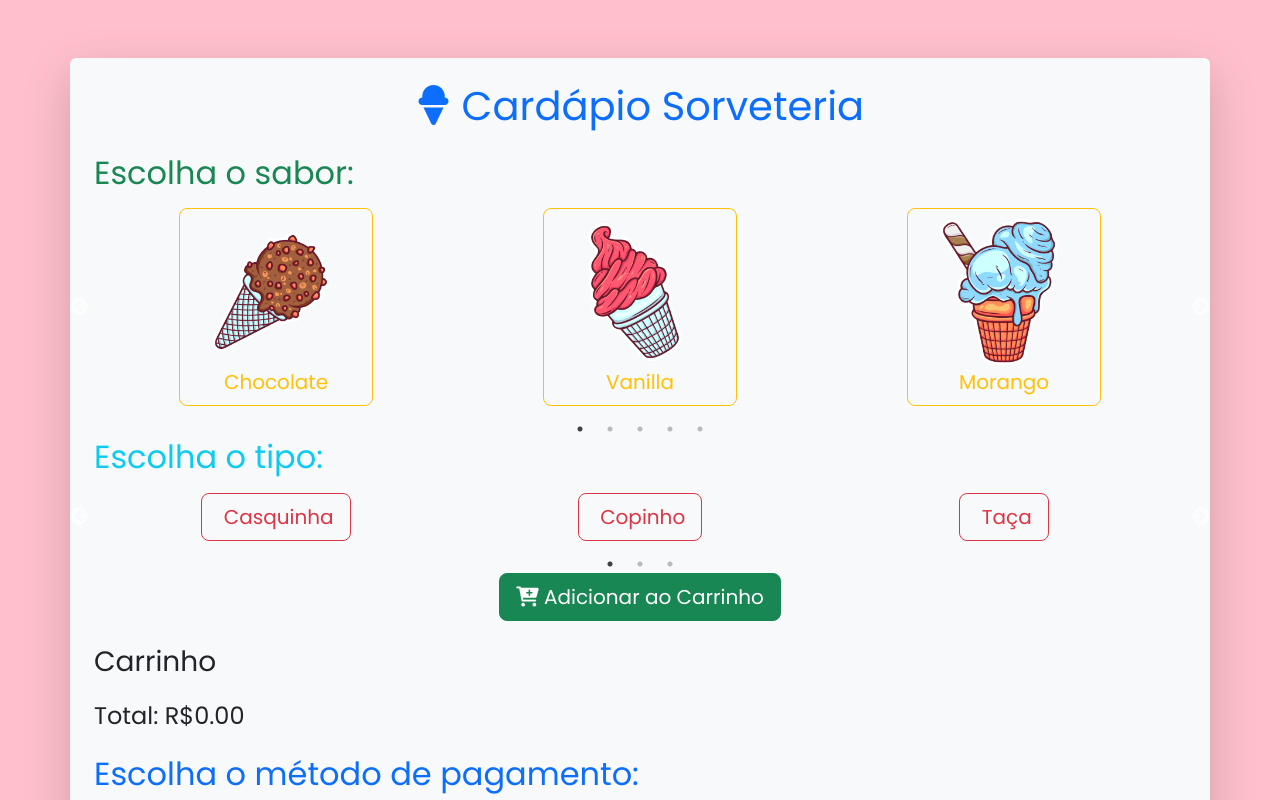
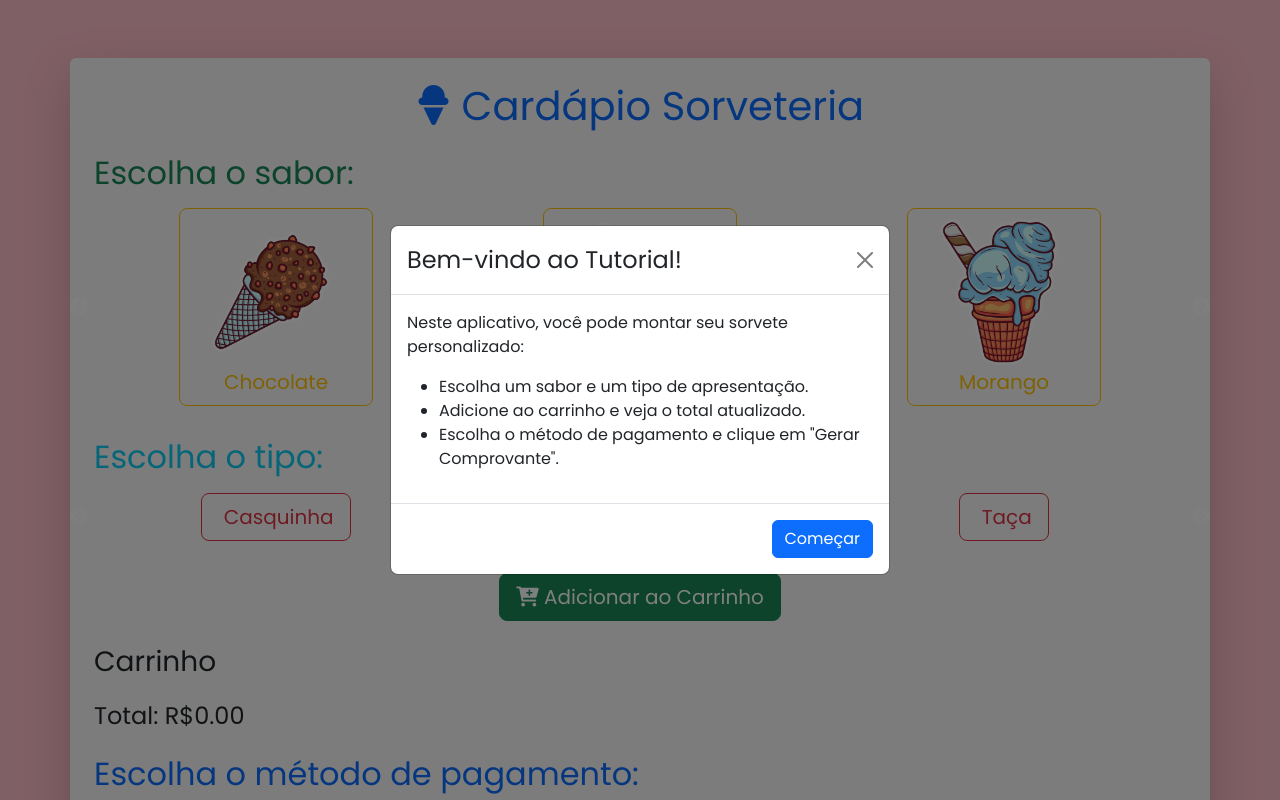
Before and after one commit to sucloudflare/sorvete, a Next.js app: page /menu in a window 1280 px wide. Shown: the top 800 px of the page. Built offline with nearby package versions, Linux system fonts and the light colour scheme.

Commit message:
Update menu.js

```diff
--- a/src/pages/menu.js
+++ b/src/pages/menu.js
@@ -1,7 +1,8 @@
-import { useState } from 'react';
+import { useState, useEffect } from 'react';
 import { useRouter } from 'next/router';
 import 'bootstrap/dist/css/bootstrap.min.css';
 import Slider from 'react-slick';
+import { Modal, Button } from 'react-bootstrap';
 
 const sabores = ['Chocolate', 'Vanilla', 'Morango', 'Limão', 'Coco'];
 const tipos = ['Casquinha', 'Copinho', 'Taça'];
@@ -29,9 +30,10 @@ export default function Menu() {
   const [tipo, setTipo] = useState('');
   const [carrinho, setCarrinho] = useState([]);
   const [metodoPagamento, setMetodoPagamento] = useState('');
+  const [mostrarTutorial, setMostrarTutorial] = useState(true); // Controla a exibição do modal
   const router = useRouter();
 
-  // Função para adicionar no carrinho
+  // Função para adicionar ao carrinho
   const adicionarNoCarrinho = () => {
     if (sabor && tipo) {
       const valorItem = precos[sabor] + precos[tipo];
@@ -101,6 +103,28 @@ export default function Menu() {
         padding: '10px'
       }}
     >
+      {/* Modal de Tutorial */}
+      <Modal show={mostrarTutorial} onHide={() => setMostrarTutorial(false)} centered>
+        <Modal.Header closeButton>
+          <Modal.Title>Bem-vindo ao Tutorial!</Modal.Title>
+        </Modal.Header>
+        <Modal.Body>
+          <p>
+            Neste aplicativo, você pode montar seu sorvete personalizado:
+          </p>
+          <ul>
+            <li>Escolha um sabor e um tipo de apresentação.</li>
+            <li>Adicione ao carrinho e veja o total atualizado.</li>
+            <li>Escolha o método de pagamento e clique em "Gerar Comprovante".</li>
+          </ul>
+        </Modal.Body>
+        <Modal.Footer>
+          <Button variant="primary" onClick={() => setMostrarTutorial(false)}>
+            Começar
+          </Button>
+        </Modal.Footer>
+      </Modal>
+
       <div className="container mt-5 bg-light rounded p-4 shadow-lg">
         <h1 className="text-center text-primary mb-4">
           <i className="fas fa-ice-cream"></i> Cardápio Sorveteria
```
